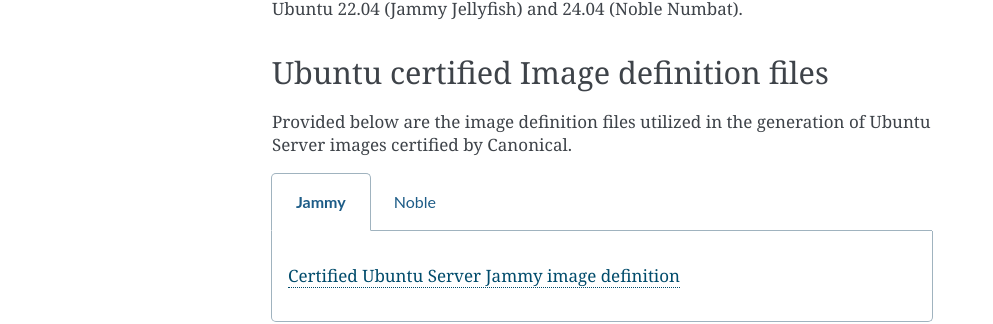
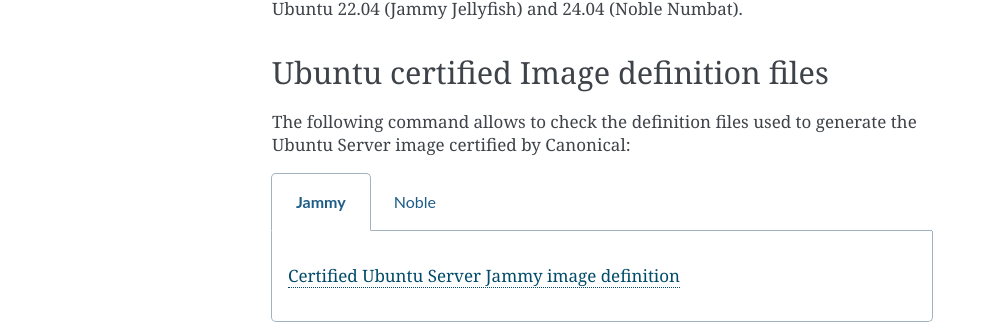
Before and after one commit to canonical/ubuntu-for-jetson, a Sphinx documentation site: the page built from docs/how-to/build-image.rst, in a window 1280 px wide. Shown: the part 894-1218 px from the top of the page, without its empty margins (148-1141 px from the left). Built offline with Sphinx 7.4.7, drawn with Linux system fonts in a browser that asks for light colours.

Commit message:
Fix: Update Ubuntu certified Image definition files description
Co-authored-by: Remy MARTIN <remy.martin@canonical.com>

```diff
--- a/docs/how-to/build-image.rst
+++ b/docs/how-to/build-image.rst
@@ -37,7 +37,7 @@
 Ubuntu certified Image definition files
 ---------------------------------------
 
-Provided below are the image definition files utilized in the generation of Ubuntu Server images certified by Canonical.
+The following command allows to check the definition files used to generate the Ubuntu Server image certified by Canonical:
 
 .. _Certified Ubuntu Server Jammy image definition: https://git.launchpad.net/ubuntu-images/tree/ubuntu-server-tegra-jetson.yaml?h=jammy
 .. _Certified Ubuntu Server Noble image definition: https://git.launchpad.net/ubuntu-images/tree/ubuntu-server-tegra-jetson.yaml?h=noble
```
